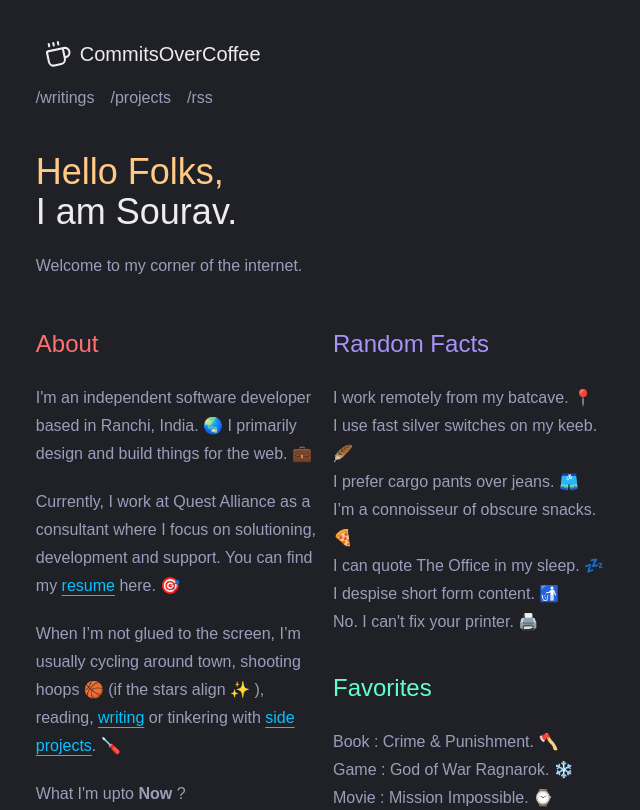
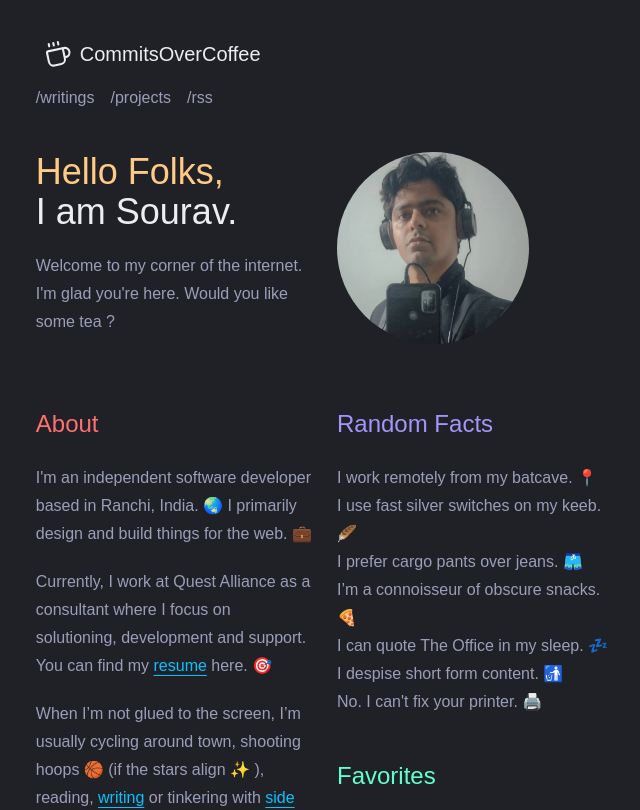
Before and after one commit to commitsovercoffee/markup-mansion, a SvelteKit app: page / in a window 1280 px wide. Shown: the top 810 px of the page, without its empty margins (315-955 px from the left). Built offline with nearby package versions, Linux system fonts and the light colour scheme.

Commit message:
adds profile pic

```diff
--- a/src/routes/+page.svelte
+++ b/src/routes/+page.svelte
@@ -10,9 +10,24 @@
 <div
 	class="prose-a:text-anchor prose-a:underline-offset-4 prose-a:decoration-1 prose-a:hover:no-underline"
 >
-	<Hero first="Hello Folks," second="I am Sourav." desc="Welcome to my corner of the internet." />
+	<div class="grid grid-cols-1 gap-6 md:grid-cols-2">
+		<div class="order-2 md:order-1">
+			<Hero
+				first="Hello Folks,"
+				second="I am Sourav."
+				desc="Welcome to my corner of the internet. I'm glad you're here. Would you like some tea ? "
+			/>
+		</div>
+		<div class="order-1 md:order-2">
+			<img
+				src="profile.webp"
+				class="not-prose border-fg border4 h-48 w-48 rounded-full object-cover"
+				alt=""
+			/>
+		</div>
+	</div>
 
-	<div class="grid grid-cols-1 gap-4 md:grid-cols-2">
+	<div class="mt-6 grid grid-cols-1 gap-6 md:grid-cols-2">
 		<div class="row-span-2">
 			<h2 class="text-secondary mt-0">About</h2>
 			<!--
```
Also changed, not shown: static/profile.webp (added).
